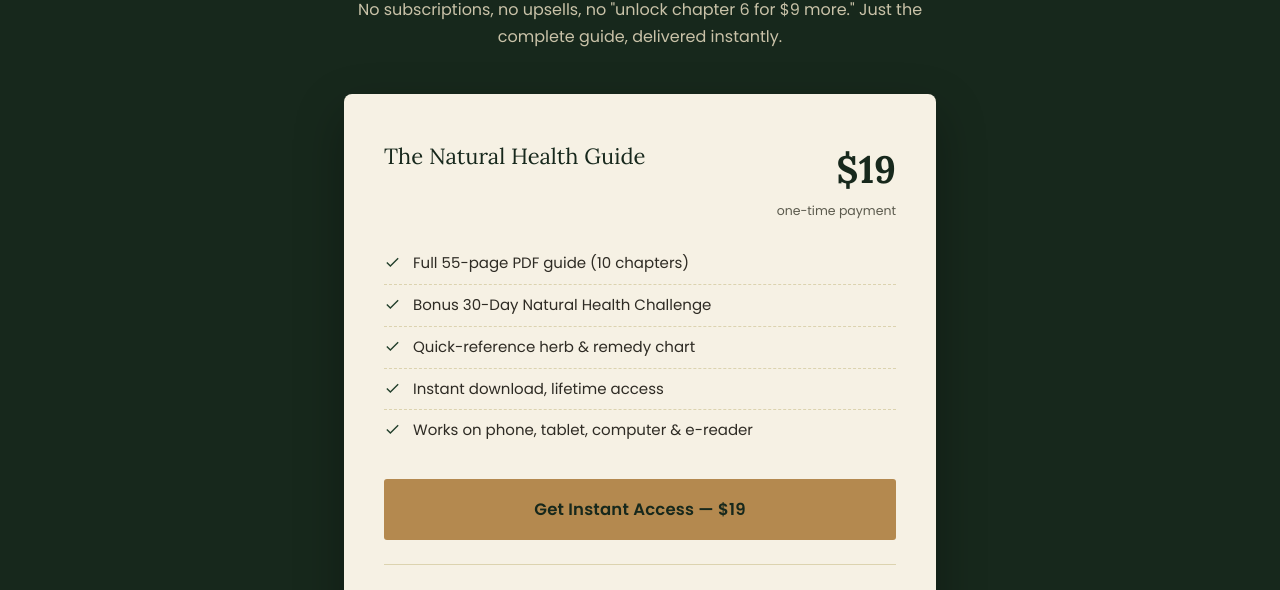
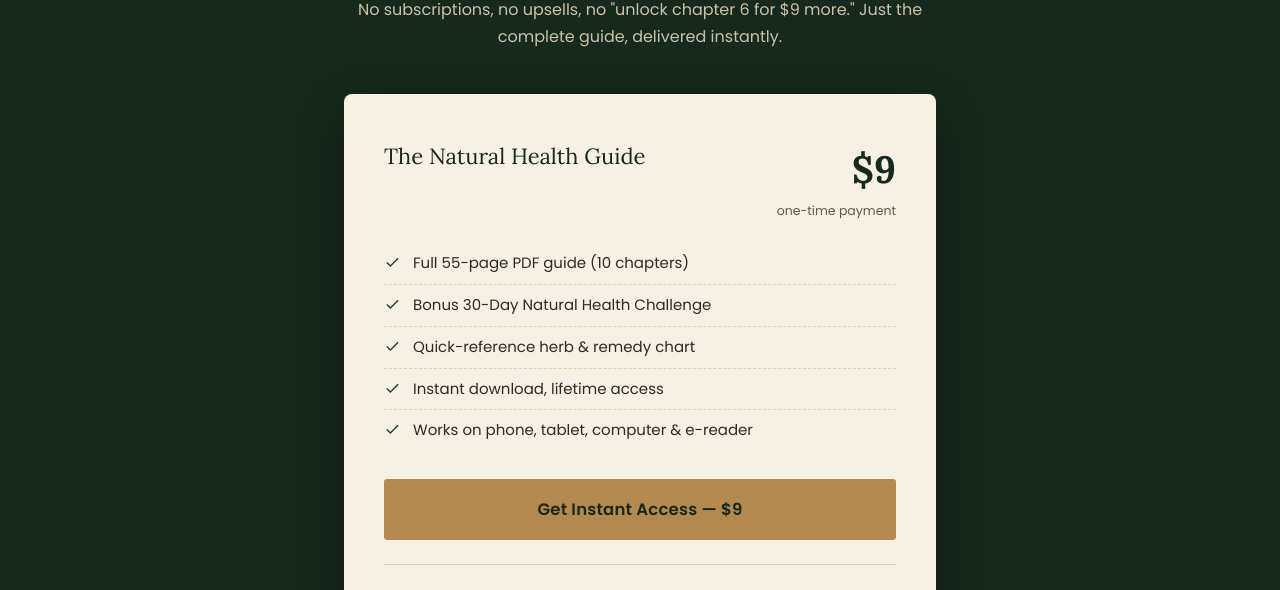
Before and after one commit to GrupoDukaShop/natural-health, a Next.js app: page / in a window 1280 px wide. Shown: the part 4713-5303 px from the top of the page. Built offline with nearby package versions, Linux system fonts and the light colour scheme.

Commit message:
Update Pricing.js

```diff
--- a/components/Pricing.js
+++ b/components/Pricing.js
@@ -22,7 +22,7 @@ export default function Pricing() {
           <div className="top-row">
             <div className="title">The Natural Health Guide</div>
             <div className="price-tag">
-              <div className="amt">$19</div>
+              <div className="amt">$9</div>
               <div className="per">one-time payment</div>
             </div>
           </div>
@@ -36,7 +36,7 @@ export default function Pricing() {
           </ul>
           {/* TODO: point this at your real checkout (Stripe / Gumroad / Lemon Squeezy) */}
           <a href="https://pay.hotmart.com/U107205089N" className="btn btn-gold">
-            Get Instant Access — $19
+            Get Instant Access — $9
           </a>
           <div className="guarantee">
             <ShieldIcon />
```
